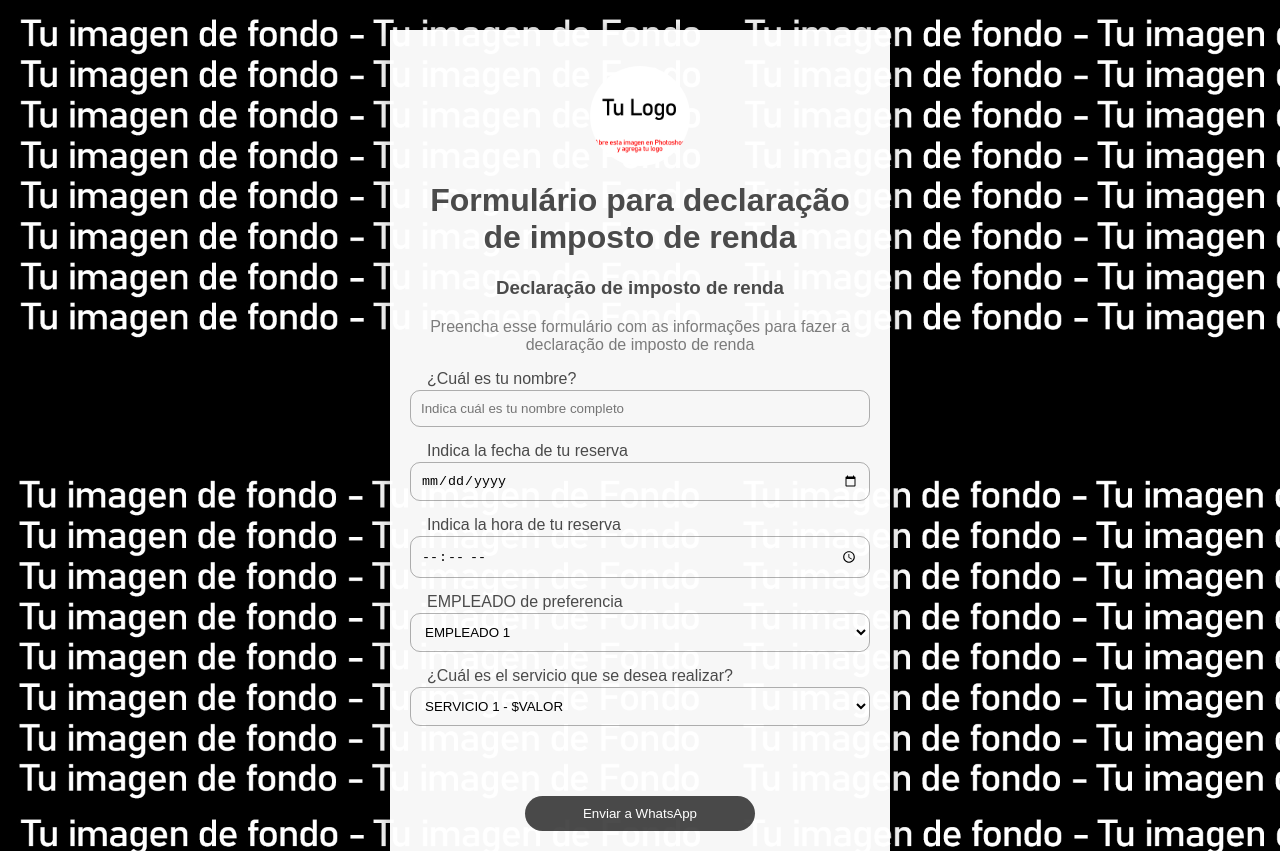
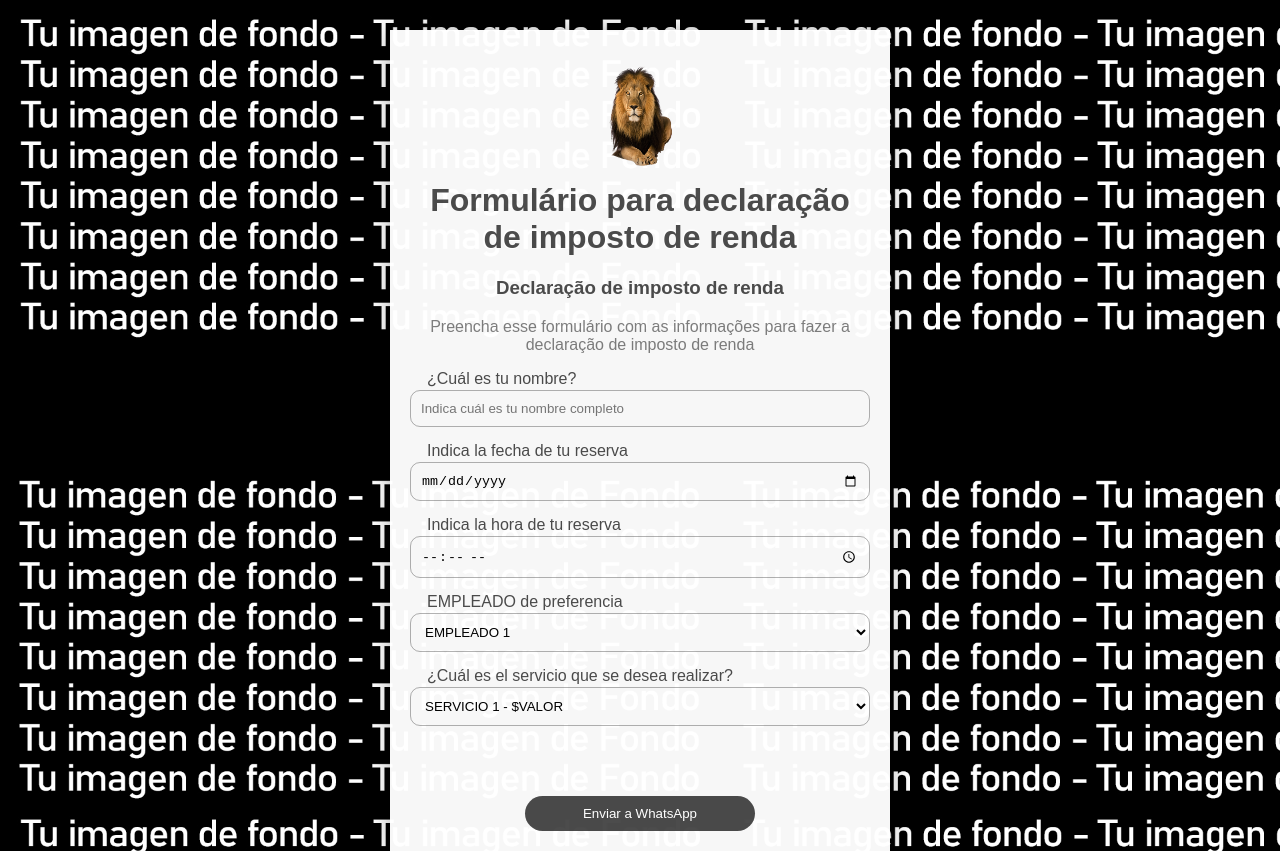
Before and after one commit to ivanpereiracp/Formularios, a plain HTML site: page index.html in a window 1280 px wide. Drawn offline with Linux system fonts and the light colour scheme.

Commit message:
Update index.html

```diff
--- a/index.html
+++ b/index.html
@@ -12,7 +12,7 @@
   </head>
   <body>
     <form action="" class="formulario">
-      <img src="logo.jpg" class="imgLogo" />
+      <img src="leao.png" class="imgLogo" />
 
       <h1 class="formulario__titulo">Formulário para declaração de imposto de renda</h1>
       <h3 class="formulario__subtitulo">Declaração de imposto de renda</h3>
```
